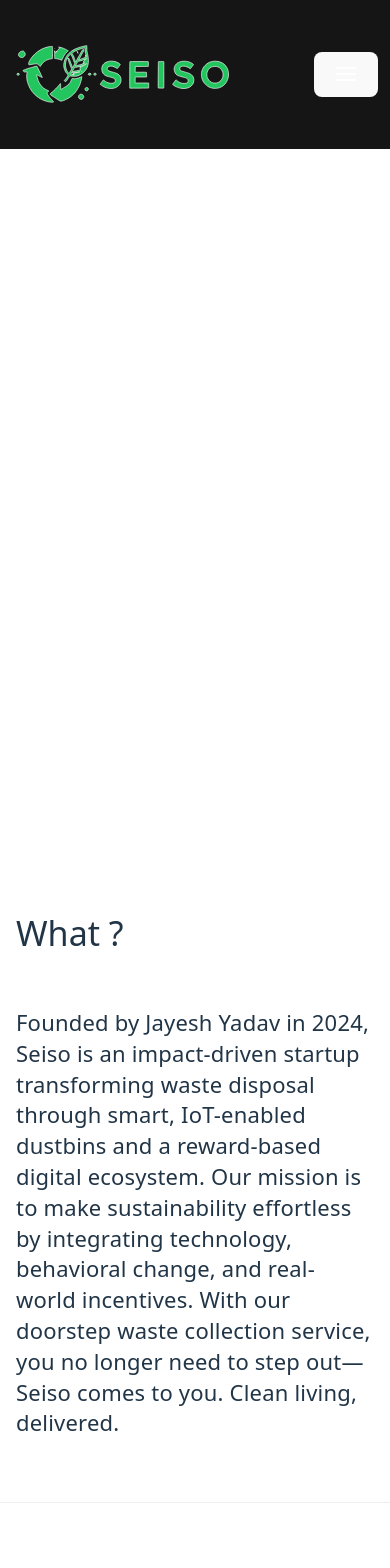
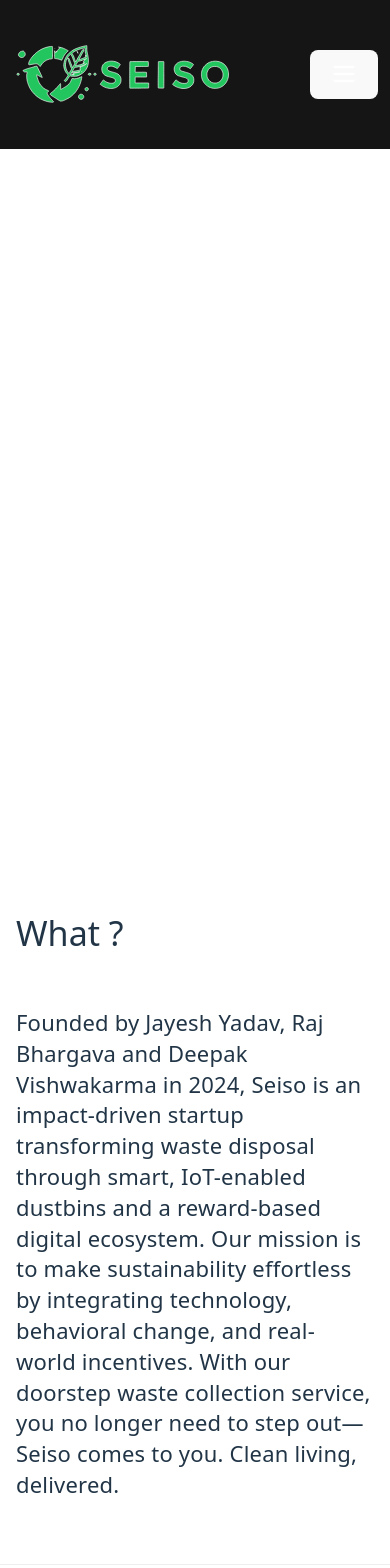
Before and after one commit to jazs69/SEISO_, a React (Vite) app in the folder client/: page / in a window 390 px wide. Shown: the top 1568 px of the page. Built offline with nearby package versions, Linux system fonts and the light colour scheme.

Commit message:
installed framer motion

```diff
--- a/client/package.json
+++ b/client/package.json
@@ -12,6 +12,7 @@
   "dependencies": {
     "@tailwindcss/vite": "^4.1.7",
     "axios": "^1.9.0",
+    "framer-motion": "^12.12.1",
     "lucide-react": "^0.511.0",
     "react": "^19.1.0",
     "react-dom": "^19.1.0",
--- a/client/src/components/Footer.jsx
+++ b/client/src/components/Footer.jsx
@@ -101,31 +101,31 @@ import { Link } from "react-router-dom";
 function Footer() {
   return (
     <footer>
-      <div class="flex flex-col gap-y-12 sm:grid sm:grid-cols-2 items-start h-fit w-full px-6 py-24">
-        <div class="flex flex-col gap-y-6">
-          <h3 class="text-[34px] pb-2"> Contact </h3>
+      <div className="flex flex-col gap-y-12 sm:grid sm:grid-cols-2 items-start h-fit w-full px-6 py-24">
+        <div className="flex flex-col gap-y-6">
+          <h3 className="text-[34px] pb-2"> Contact </h3>
           <a
             href="seisoglobal@gmail.com"
             rel="noopener noreferrer"
-            class="font-proxima text-[24px] h-[35px] border-b border-b-[#999] w-fit"
+            className="font-proxima text-[24px] h-[35px] border-b border-b-[#999] w-fit"
           >
             {" "}
             seisoglobal@gmail.com{" "}
           </a>
-          <p class="font-proxima text-[18px]"> +91 7004099889 </p>
+          <p className="font-proxima text-[18px]"> +91 7004099889 </p>
         </div>
-        <div class="flex flex-col gap-y-2">
-          <h3 class="text-[34px] pb-2"> Navigate </h3>
+        <div className="flex flex-col gap-y-2">
+          <h3 className="text-[34px] pb-2"> Navigate </h3>
           <Link
             to="/verify-waste"
-            class="font-proxima text-[21px] h-[33px] border-b border-b-[#999] w-fit"
+            className="font-proxima text-[21px] h-[33px] border-b border-b-[#999] w-fit"
           >
             {" "}
             Verify Waste{" "}
           </Link>
           <Link
             to="/jobs"
-            class="font-proxima text-[21px] h-[33px] border-b border-b-[#999] w-fit"
+            className="font-proxima text-[21px] h-[33px] border-b border-b-[#999] w-fit"
           >
             {" "}
             Seiso Job Board{" "}
--- /dev/null
+++ b/client/src/components/Menue.jsx
@@ -0,0 +1,44 @@
+import React from "react";
+import { Link } from "react-router-dom";
+import { X } from "lucide-react";
+/* eslint-disable no-unused-vars */
+import { motion } from "framer-motion";
+
+function Menue({ setIsOpen }) {
+  return (
+    <motion.div
+      initial={{ opacity: 0, y: "100%" }}
+      animate={{ opacity: 1, y: 0 }}
+      exit={{ opacity: 0, x: "100%" }}
+      transition={{ type: "tween", duration: 0.3 }}
+      className="fixed bg-[#151515] w-screen h-screen top-0 left-0 z-50 text-white"
+    >
+      {/* Close Button */}
+      <button
+        className="absolute top-12 right-4 focus:outline-none"
+        onClick={() => setIsOpen(false)}
+        aria-label="Close menu"
+      >
+        <X size={28} />
+      </button>
+
+      {/* Navigation Links */}
+      <div className="flex flex-col items-center justify-center h-full space-y-8 text-xl">
+        <Link to="/" onClick={() => setIsOpen(false)}>
+          Home
+        </Link>
+        <Link to="/faq" onClick={() => setIsOpen(false)}>
+          FAQ
+        </Link>
+        <Link to="/verify-waste" onClick={() => setIsOpen(false)}>
+          Verify Waste
+        </Link>
+        <Link to="/jobs" onClick={() => setIsOpen(false)}>
+          Jobs
+        </Link>
+      </div>
+    </motion.div>
+  );
+}
+
+export default Menue;
--- a/client/src/components/Navbar.jsx
+++ b/client/src/components/Navbar.jsx
@@ -1,19 +1,22 @@
 import React, { useState } from "react";
-import { AlignJustify } from "lucide-react";
+import { Menu } from "lucide-react";
 import SeisoLogo from "../assets/SeisoLogo.svg";
 import { Link } from "react-router-dom";
+import Menue from "./Menue";
+import { AnimatePresence } from "framer-motion";
 
 const Navbar = () => {
   const [isOpen, setIsOpen] = useState(false);
 
   return (
-    <nav className="fixed w-full top-0 left-0 text-white px-[3vw] xl:px-[8vw] py-10 flex justify-between items-center bg-[#151515]">
+    <>
+      <nav className="fixed w-full top-0 left-0 text-white px-[3vw] xl:px-[8vw] py-10 flex justify-between items-center bg-[#151515] z-50">
         {/* Logo */}
         <div className="w-56 xl:w-1/5">
-        <img src={SeisoLogo} alt="" />
+          <img src={SeisoLogo} alt="Seiso Logo" />
         </div>
 
-      {/* Links */}
+        {/* Desktop Links */}
         <div className="hidden md:flex space-x-6 text-lg">
           <Link to="/faq" className="hover:text-gray-300">
             FAQ
@@ -23,15 +26,21 @@ const Navbar = () => {
           </Link>
         </div>
 
-      {/* Hamburger Menu - Mobile */}
+        {/* Mobile Hamburger */}
         <button
           className="md:hidden focus:outline-none"
-        onClick={() => setIsOpen(!isOpen)}
+          onClick={() => setIsOpen(true)}
+          aria-label="Open menu"
         >
-        {/* <Menu size={28} /> */}
-        <AlignJustify />
+          <Menu size={28} />
         </button>
       </nav>
+
+      {/* Animated Mobile Menu */}
+      <AnimatePresence>
+        {isOpen && <Menue setIsOpen={setIsOpen} />}
+      </AnimatePresence>
+    </>
   );
 };
 
--- a/client/src/pages/Home.jsx
+++ b/client/src/pages/Home.jsx
@@ -34,13 +34,14 @@ function Home() {
           <div className="container mx-auto px-[1rem] flex flex-col gap-y-12 lg:grid lg:grid-cols-[0.2fr_0.8fr] py-16 lg:py-[150px] antialiased border-b border-b-[#eee]">
             <h2 className="text-[34px] select-none">What ?</h2>
             <p className="text-[22px] sm:text-[32px] tracking-[0.2px] leading-[1.4em]">
-              Founded by Jayesh Yadav in 2024, Seiso is an impact-driven startup
-              transforming waste disposal through smart, IoT-enabled dustbins
-              and a reward-based digital ecosystem. Our mission is to make
-              sustainability effortless by integrating technology, behavioral
-              change, and real-world incentives. With our doorstep waste
-              collection service, you no longer need to step out—Seiso comes to
-              you. Clean living, delivered.
+              Founded by Jayesh Yadav, Raj Bhargava and Deepak Vishwakarma in
+              2024, Seiso is an impact-driven startup transforming waste
+              disposal through smart, IoT-enabled dustbins and a reward-based
+              digital ecosystem. Our mission is to make sustainability
+              effortless by integrating technology, behavioral change, and
+              real-world incentives. With our doorstep waste collection service,
+              you no longer need to step out—Seiso comes to you. Clean living,
+              delivered.
             </p>
           </div>
           <div className="container mx-auto antialiased">
```
Also changed, not shown: 1 other file (tests, documents, lock files or other folders). Lines whose indentation alone changed are shown as unchanged.
